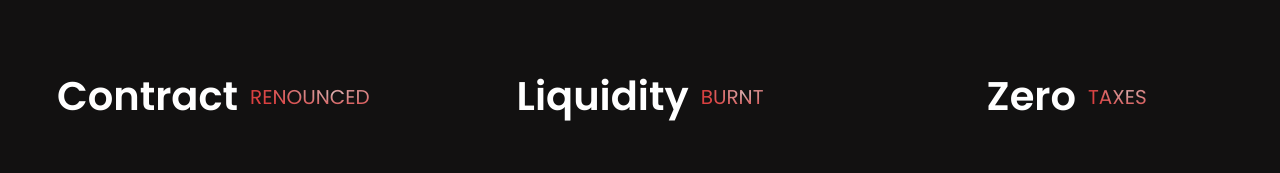
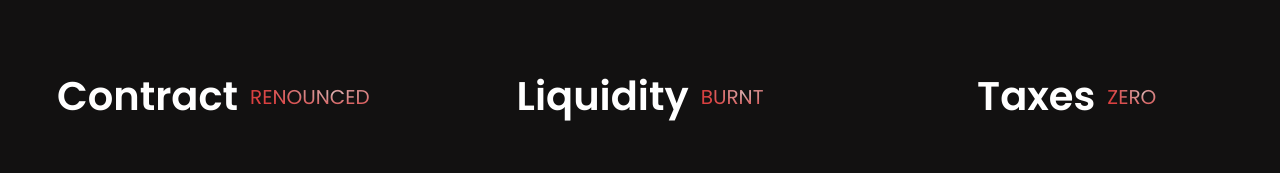
Before and after one commit to senortrashcan/Toil_Token, a React (Vite) app: page / in a window 1280 px wide. Shown: the part 710-883 px from the top of the page. Built offline with nearby package versions, Linux system fonts and the light colour scheme.

Commit message:
just for show

```diff
--- a/src/components/Button.jsx
+++ b/src/components/Button.jsx
@@ -8,7 +8,7 @@ const Button = ({ styles }) => {
       onClick={(e) => {
         e.preventDefault();
         window.location.href =
-          "https://app.uniswap.org/#/swap?outputCurrency=0xdc2021d04bb3d6a131c481b5943e9d2bd4ecf797";
+          "https://app.uniswap.org/#/swap?outputCurrency=0x000000000000000000000000000000000000dead";
       }}
     >
       Buy now
--- a/src/constants/index.js
+++ b/src/constants/index.js
@@ -102,8 +102,8 @@ export const stats = [
   },
   {
     id: "stats-3",
-    title: "Taxes",
-    value: "Zero",
+    title: "Zero",
+    value: "Taxes",
   },
 ];
 
```
